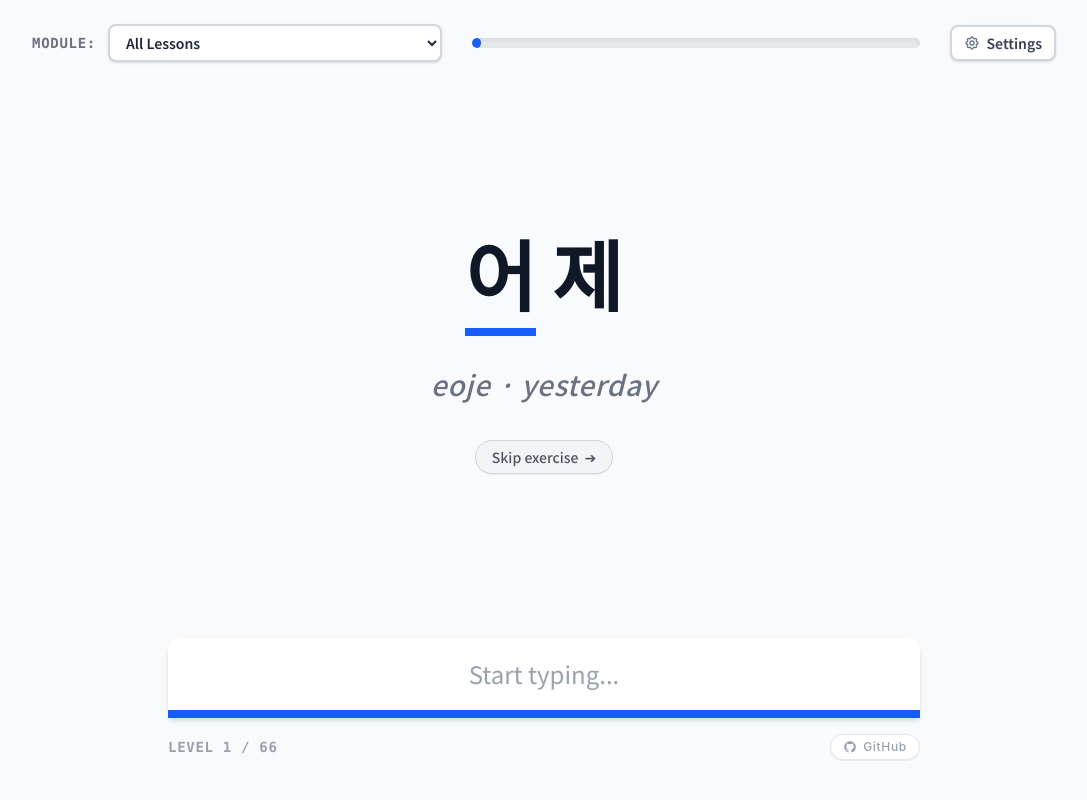
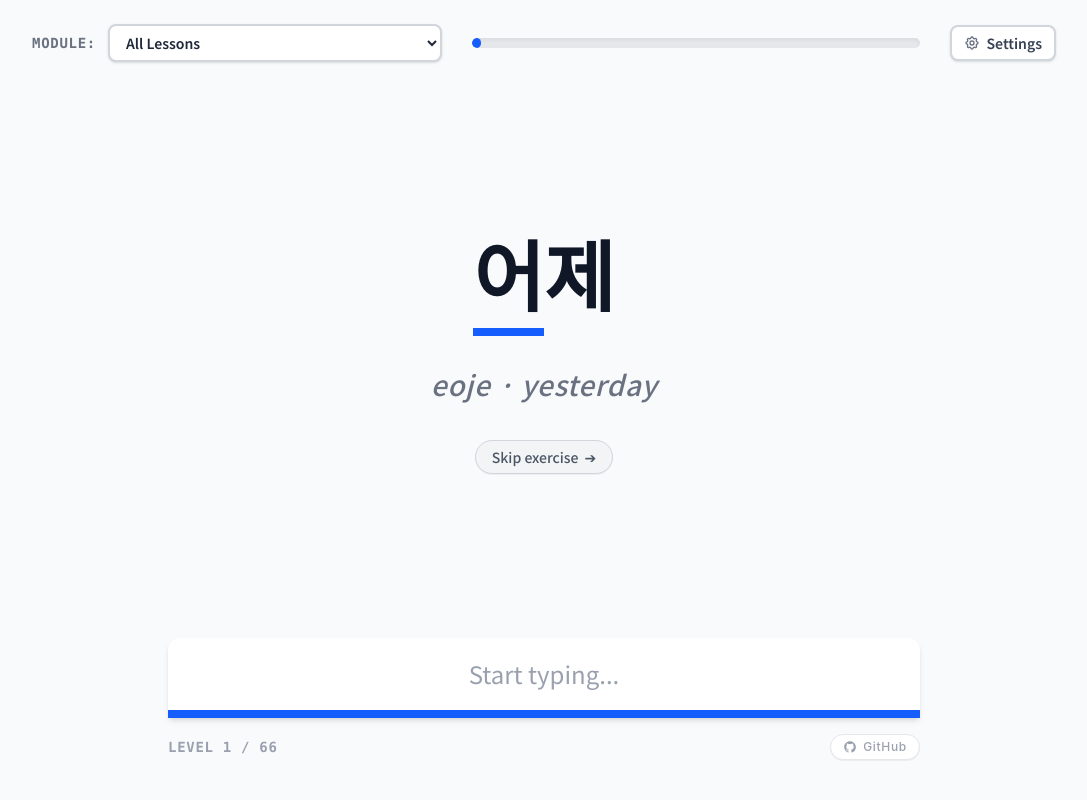
Before and after one commit to dyoo/korean-typing-tutor, a Svelte app: page / in a window 1280 px wide. Shown: the whole page, without its empty margins (96-1183 px from the left). Built offline with nearby package versions, Linux system fonts and the light colour scheme.

Commit message:
Remove artificial horizontal spacing between characters in main display

```diff
--- a/src/App.svelte
+++ b/src/App.svelte
@@ -220,12 +220,12 @@
   </div>
 
   <div class="w-full max-w-5xl flex flex-col items-center justify-center my-auto py-4 px-2 overflow-hidden">
-    <div class="relative flex flex-wrap break-keep justify-center gap-x-2 gap-y-4 font-bold tracking-normal text-center select-text max-w-full {currentItem.target.length > 30 ? 'text-paragraph' : (currentItem.target.length > 6 ? 'text-longsentence' : 'text-giant')}">
+    <div class="relative flex flex-wrap break-keep justify-center gap-y-4 font-bold tracking-normal text-center select-text max-w-full {currentItem.target.length > 30 ? 'text-paragraph' : (currentItem.target.length > 6 ? 'text-longsentence' : 'text-giant')}">
       {#each currentItem.target.split('') as char, i}
         {@const isError = errors.find(e => e.index === i)?.isError ?? false}
         {@const isCurrent = (i === activeCursorIndex && !isCompleted && !isError)}
 
-        <span class="relative px-1 py-1 inline-block my-1">
+        <span class="relative py-1 inline-block my-1">
           <span class={isError ? 'text-gray-900 border-b-8 border-red-500' : (isCurrent ? 'text-gray-900 border-b-8 border-blue-600' : 'text-gray-900 border-b-8 border-transparent')}>
             {char === ' ' ? '\u00A0' : char}
           </span>
@@ -265,7 +265,7 @@
           {isCompleted ? "Press Enter or Space for next word" : "Start typing..."}
         </span>
       {:else}
-        <div class="flex flex-wrap break-keep justify-center gap-x-1 gap-y-2 text-2xl md:text-4xl font-bold max-w-full">
+        <div class="flex flex-wrap break-keep justify-center gap-y-2 text-2xl md:text-4xl font-bold max-w-full">
           {#each userInput.split('') as char, i}
             {@const isError = errors.find(e => e.index === i)?.isError ?? false}
             {@const isCurrent = (i === activeCursorIndex && !isCompleted && !isError)}
```
